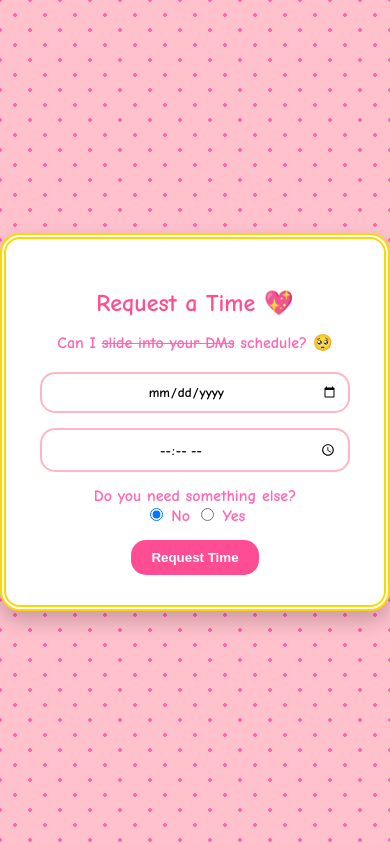
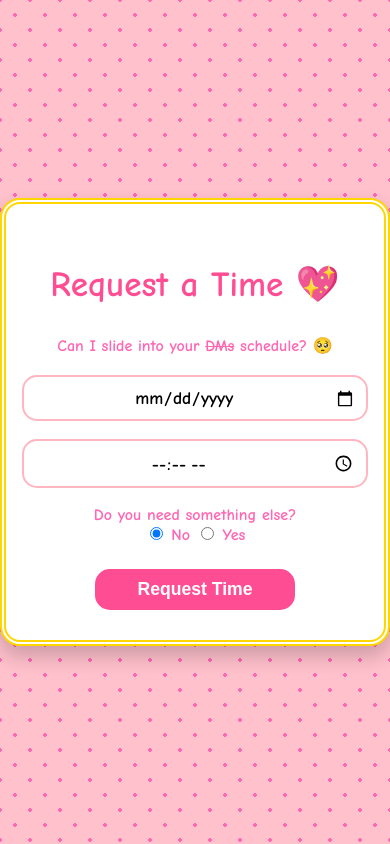
Before and after one commit to requestaconversation-commits/vip-time-app, a Flask app: page /request_time in a window 390 px wide. Run offline with Flask 3, Linux system fonts and the light colour scheme; a user stored in the database is signed in.

Commit message:
Update HTML pages with mobile-friendly sizes

```diff
--- a/templates/request_time.html
+++ b/templates/request_time.html
@@ -23,33 +23,43 @@
       background-size: 30px 30px;
     }
 
-
     .container {
       background: white;
-      padding: 30px;
+      padding: 40px 25px;
       border-radius: 20px;
       box-shadow: 0 10px 20px rgba(0,0,0,0.2);
       text-align: center;
-      width: 350px;
-      position: relative;
-      z-index: 1;
-      border: 6px solid #FFD700;
-      border-style: double;
+      width: 90%;
+      max-width: 350px; /* matches login/register pages */
+      border: 6px double #FFD700;
+      display: flex;
+      flex-direction: column;
+      justify-content: center;
+      align-items: center;
     }
 
-    h2 { color: #ff4d94; margin-bottom: 10px; }
-    p.flirty { color: #ff66b3; margin-bottom: 20px; font-size: 1em; }
+    h2 {
+      color: #ff4d94;
+      margin-bottom: 15px;
+      font-size: 2rem;
+    }
+    p.flirty {
+      color: #ff66b3;
+      margin-bottom: 20px;
+      font-size: 1.05rem;
+    }
 
     /* Comicy dreamy input fields */
     input[type="date"], input[type="time"], input[type="text"] {
-      padding: 10px;
+      padding: 12px;
       border-radius: 15px;
       border: 2px solid #ffb6c1;
-      width: 90%;
-      margin-bottom: 15px;
+      width: 95%;
+      margin-bottom: 18px;
       font-family: 'Comic Neue', cursive;
       font-weight: bold;
       text-align: center;
+      font-size: 1.1rem;
       transition: all 0.3s ease;
     }
 
@@ -65,36 +75,60 @@
       text-align: center;
       font-weight: bold;
       color: #ff66b3;
+      font-size: 1rem;
     }
 
     button {
-      padding: 10px 20px;
+      padding: 12px 0;
       border: none;
       border-radius: 15px;
       background-color: #ff4d94;
       color: white;
       font-weight: bold;
+      font-size: 1.1rem;
       cursor: pointer;
       transition: all 0.3s ease;
       position: relative;
+      width: 65%;
+      max-width: 200px;
+      margin-top: 10px;
     }
 
-    button:hover { background-color: #ff66b3; color: transparent; }
-    button:hover::after { content: "I love you 💌"; position: absolute; top: 50%; left: 50%; transform: translate(-50%, -50%); color: white; font-weight: bold; }
+    button:hover {
+      background-color: #ff66b3;
+      color: transparent;
+    }
+    button:hover::after {
+      content: "I love you 💌";
+      position: absolute;
+      top: 50%;
+      left: 50%;
+      transform: translate(-50%, -50%);
+      color: white;
+      font-weight: bold;
+      font-size: 1.1rem;
+    }
 
     /* Hidden extra field initially */
     #extra-field { display: none; }
 
+    /* Mobile tweaks */
+    @media (max-width: 480px) {
+      .container { padding: 30px 20px; max-width: 90%; }
+      h2 { font-size: 2.2rem; }
+      input[type="date"], input[type="time"], input[type="text"], button { font-size: 1.1rem; padding: 10px; }
+      p.flirty, .radio-group { font-size: 1rem; }
+    }
   </style>
 </head>
 <body>
   <div class="container">
     <h2>Request a Time 💖</h2>
-    <p class="flirty">Can I <s>slide into your DMs</s> schedule? 🥺</p>
+    <p class="flirty">Can I slide into your <s>DMs</s> schedule? 🥺</p>
 
-    <form method="POST">
-      <input type="date" name="date" required><br>
-      <input type="time" name="time" required><br>
+    <form method="POST" style="width:100%; display:flex; flex-direction:column; align-items:center;">
+      <input type="date" name="date" required>
+      <input type="time" name="time" required>
 
       <div class="radio-group">
         Do you need something else? <br>
```
Also changed, not shown: templates/login.html (+36 -15 lines), templates/register.html (+34 -13 lines).
